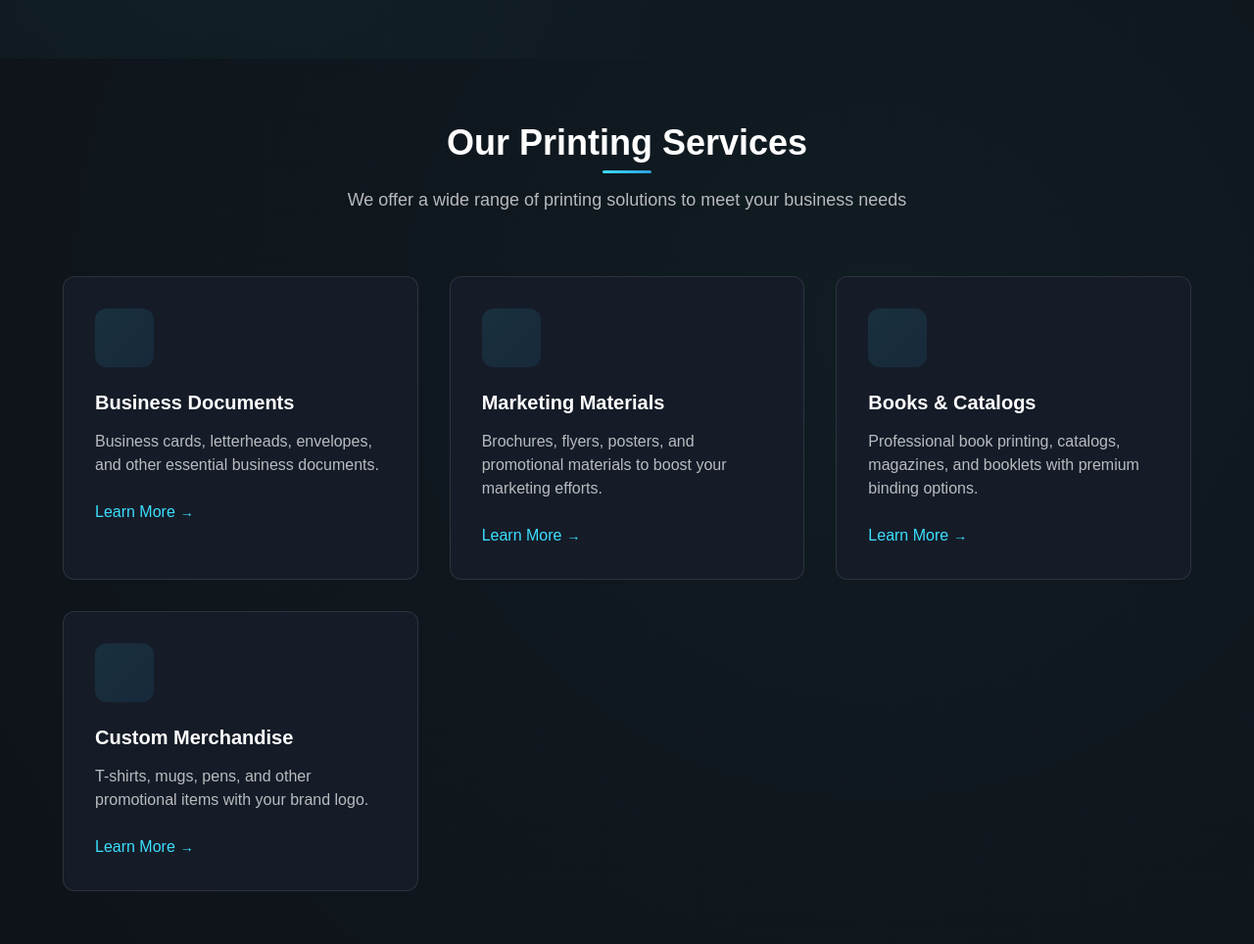
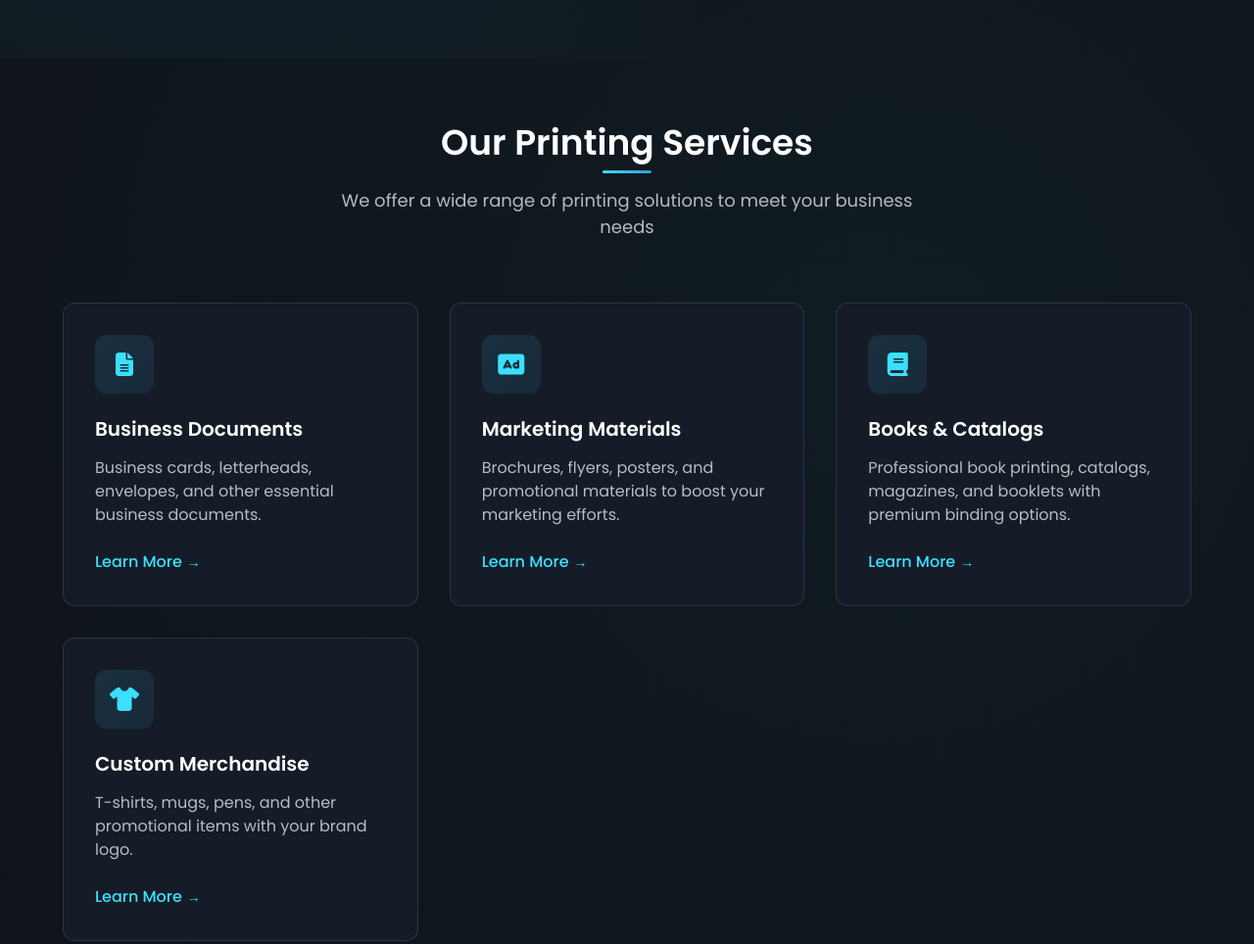
Before and after one commit to suptoo/Test_website, a plain HTML site: page index.html in a window 1280 px wide. Shown: the part 740-1704 px from the top of the page at 98% size. Drawn offline with Linux system fonts and the light colour scheme.

Commit message:
Update index.html

```diff
--- a/index.html
+++ b/index.html
@@ -4,7 +4,12 @@
     <meta charset="UTF-8">
     <meta name="viewport" content="width=device-width, initial-scale=1.0">
     <title>EasyCall BD- Professional Printing Services</title>
+
     <link rel="stylesheet" href="css/print.css">
+    <link rel="stylesheet" href="https://cdnjs.cloudflare.com/ajax/libs/font-awesome/6.4.0/css/all.min.css">
+    <link rel="preconnect" href="https://fonts.googleapis.com">
+    <link rel="preconnect" href="https://fonts.gstatic.com" crossorigin>
+    <link href="https://fonts.googleapis.com/css2?family=Poppins:wght@300;400;500;600;700&display=swap" rel="stylesheet">
 </head>
 <body>
     <header>
```
